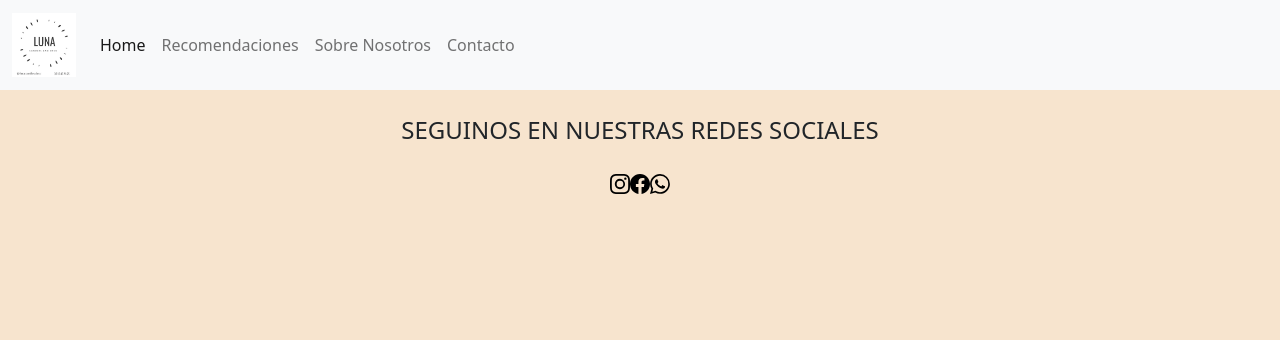
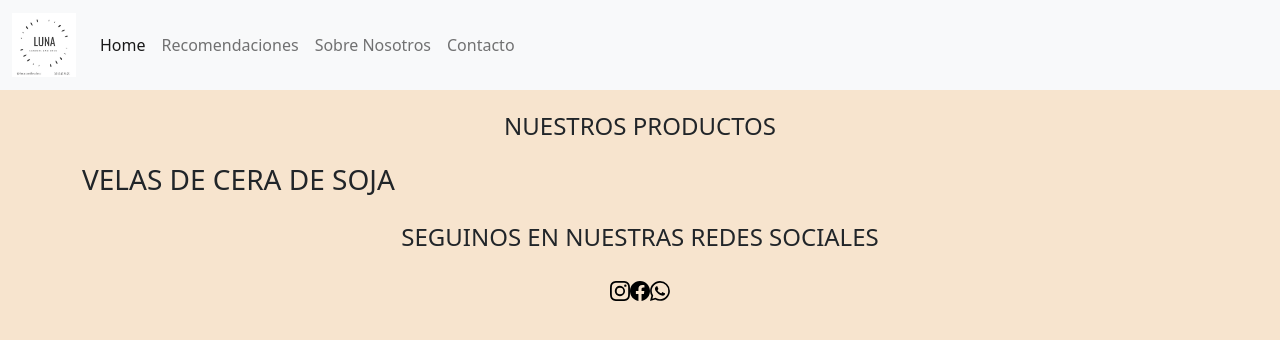
Before and after one commit to CamiiVittar/lunacandles-pagina, a plain HTML site: page src/paginas/productos.html in a window 1280 px wide. Drawn offline with nearby package versions, Linux system fonts and the light colour scheme.

Commit message:
creacion titulos pagina productos

```diff
--- a/src/paginas/productos.html
+++ b/src/paginas/productos.html
@@ -40,6 +40,18 @@
         <!-- Fin de navBar -->
     </header>
 
+    <section class="container">
+        <h2 class="titulos">NUESTROS PRODUCTOS </h2>
+        <h3> VELAS DE CERA DE SOJA</h3>
+
+
+
+
+
+
+
+
+    </section>
 <!-- inicio del Footer -->
 <h2 class="titulos">SEGUINOS EN NUESTRAS REDES SOCIALES</h2>
 <footer>
```
